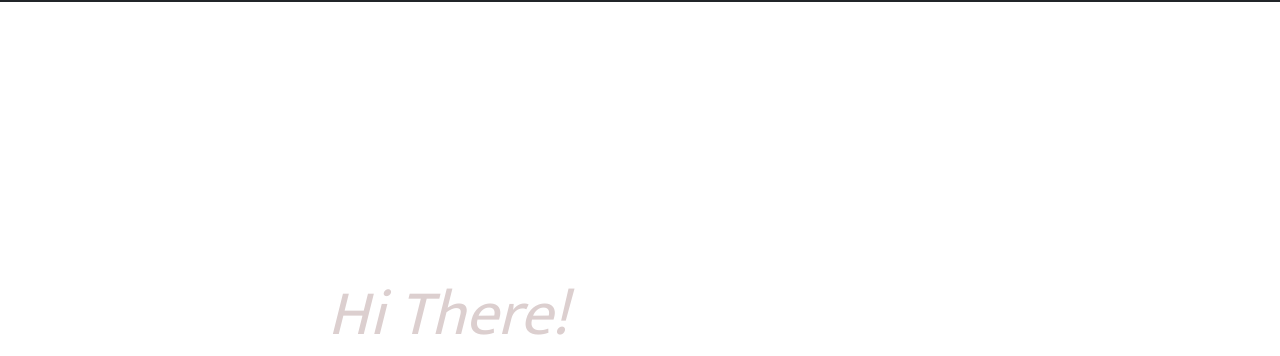
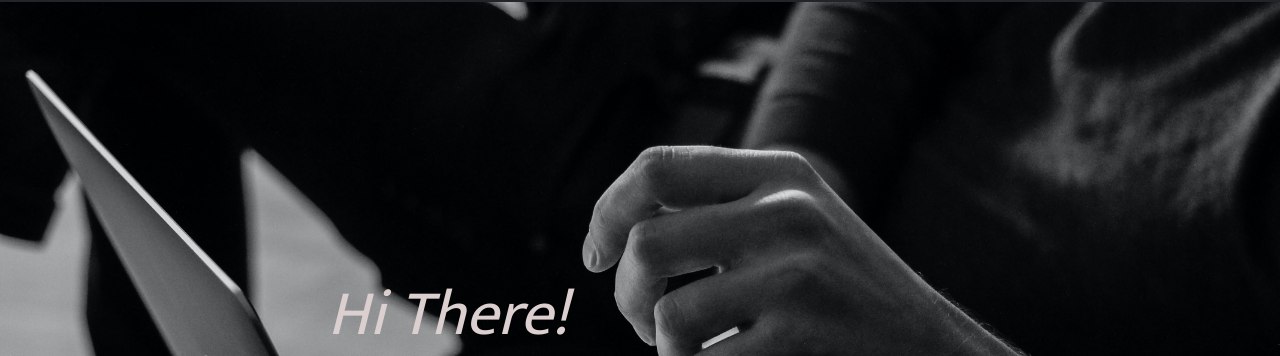
Before and after one commit to PrasanthiMaddala/customizedportfolio, a plain HTML site: page index.html in a window 1280 px wide. Shown: the part 54-410 px from the top of the page. Drawn offline with nearby package versions, Linux system fonts and the light colour scheme; the site is published under a folder, as on GitHub Pages, so addresses that start at the root find nothing.

Commit message:
Update pstyle.css

```diff
--- a/css/pstyle.css
+++ b/css/pstyle.css
@@ -2,7 +2,7 @@
 
 .bannerBgImage {
     height: 100vh;
-    background: url("/img/bimg.jpg");
+    background: url("../img/bimg.jpg");
     background-size: cover;
     position: relative;
 }
```
